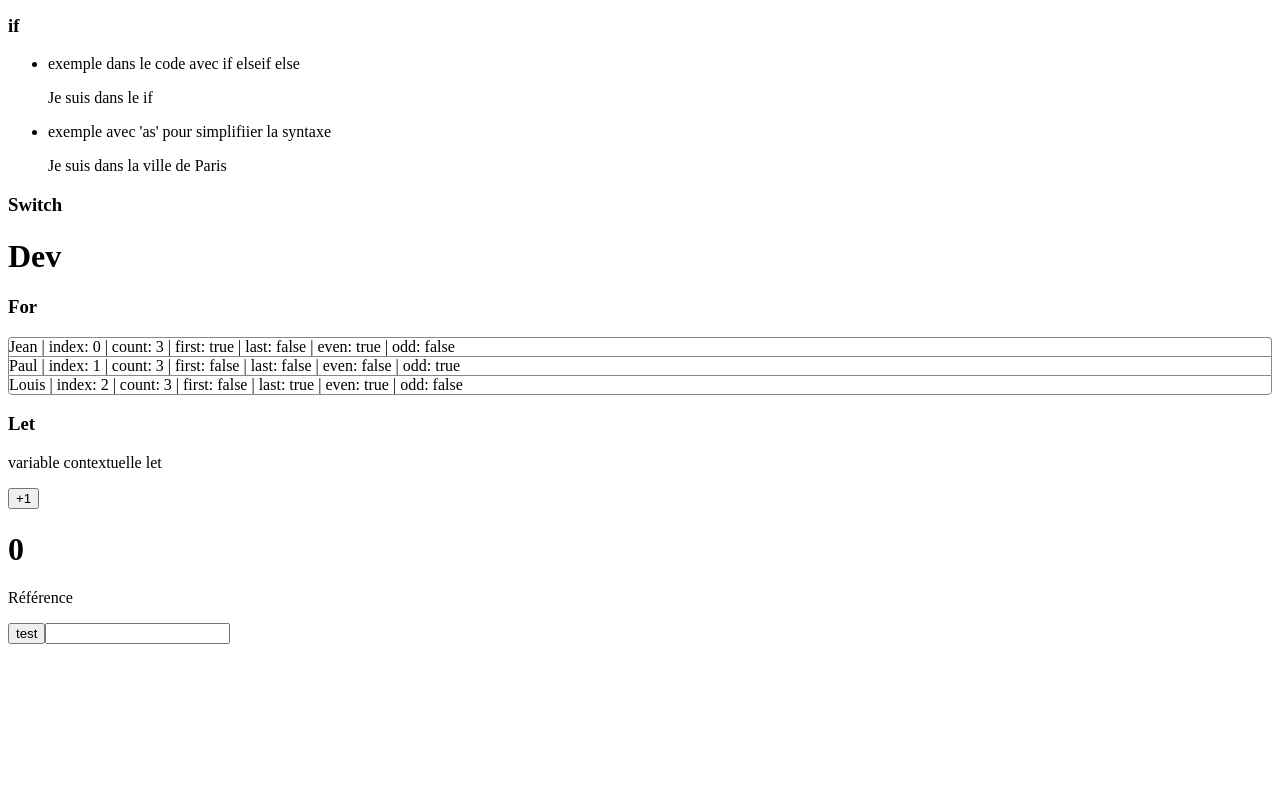
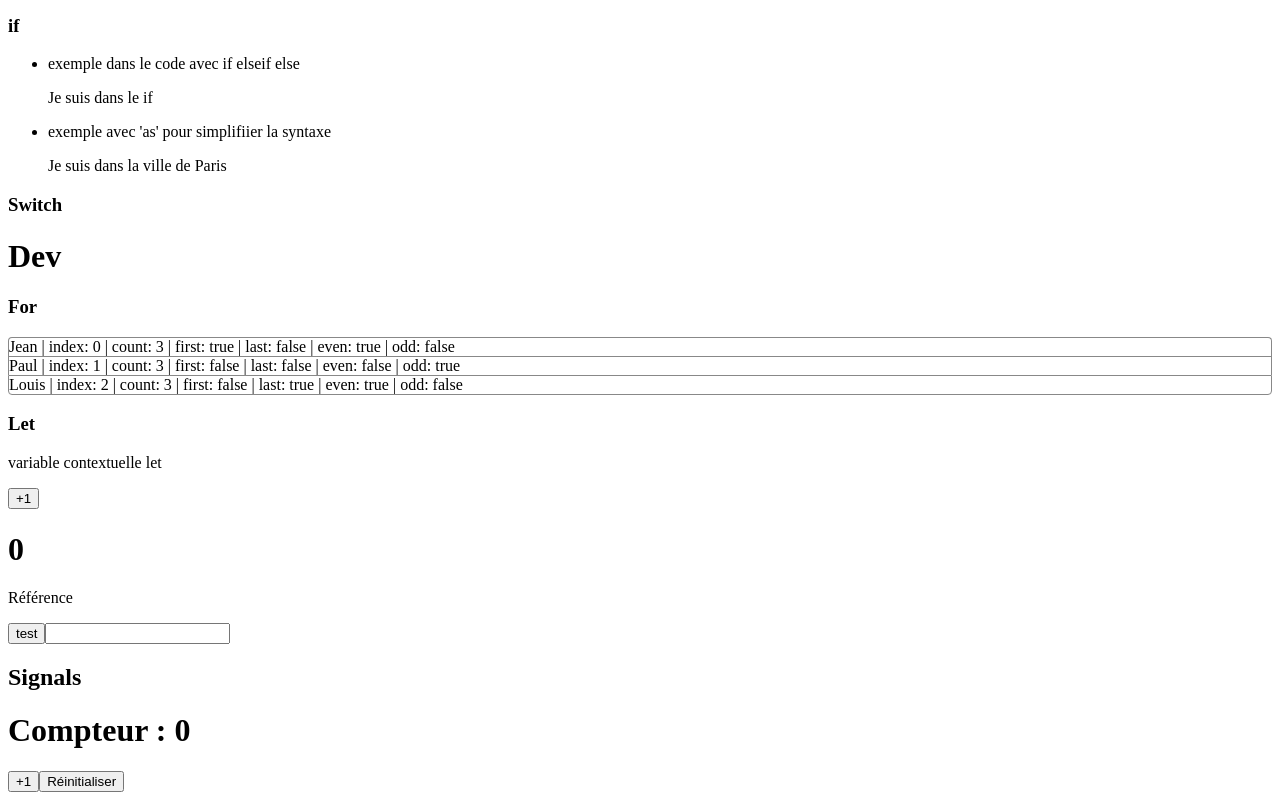
Before and after one commit to Jeremie-Po/AngularLearning, an Angular app in the folder premiereApp/: page / in a window 1280 px wide. Shown: the part 1012-1812 px from the top of the page. Before the commit the page ends 1664 px from the top, so only its background shows below. Built offline with nearby package versions, Linux system fonts and the light colour scheme.

Commit message:
syntax basqiue signals

```diff
--- a/premiereApp/src/app/app.component.html
+++ b/premiereApp/src/app/app.component.html
@@ -27,3 +27,6 @@
 <app-for/>
 <h3>Let</h3>
 <app-let/>
+
+<h2>Signals</h2>
+<app-signals/>
--- a/premiereApp/src/app/app.component.ts
+++ b/premiereApp/src/app/app.component.ts
@@ -10,6 +10,7 @@ import {IfComponent} from './structuralDirective/if.component';
 import {SwitchComponent} from './structuralDirective/switch.component';
 import {ForComponent} from './structuralDirective/for.component';
 import {LetComponent} from './structuralDirective/let.component';
+import {SignalsComponent} from './signals/signals.component';
 
 @Component({
   selector: 'app-root',
@@ -25,6 +26,7 @@ import {LetComponent} from './structuralDirective/let.component';
     SwitchComponent,
     ForComponent,
     LetComponent,
+    SignalsComponent,
   ],
   templateUrl: './app.component.html',
   styleUrl: './app.component.css'
--- /dev/null
+++ b/premiereApp/src/app/signals/signals.component.ts
@@ -0,0 +1,22 @@
+import {Component, signal} from '@angular/core';
+
+@Component({
+  selector: 'app-signals',
+  imports: [],
+  template: `
+    <h1>Compteur : {{ compteur() }}</h1>
+    <button (click)="incrementer()">+1</button>
+    <button (click)="reinitialiser()">Réinitialiser</button>
+  `,
+})
+export class SignalsComponent {
+  compteur = signal(0); // Signal modifiable initialisé à 0
+
+  incrementer() {
+    this.compteur.update((valeurActuelle) => valeurActuelle + 1); // Incrémente la valeur
+  }
+
+  reinitialiser() {
+    this.compteur.set(0); // Réinitialise la valeur à 0
+  }
+}
```
Also changed, not shown: 1 other file (tests, documents, lock files or other folders).
